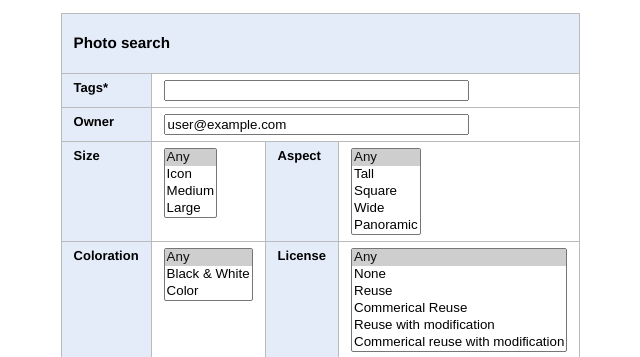
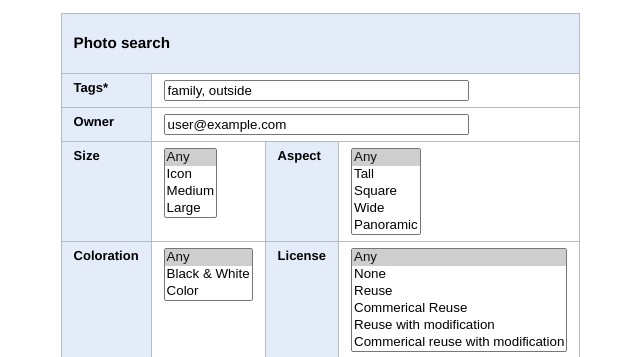
Before and after one commit to magiccoupons/advanced-search-demo, a Python web app: template templates/search.html in a window 1280 px wide. Shown: the top 357 px of the page, without its empty margins (320-960 px from the left). Run offline with Jinja, Linux system fonts and the light colour scheme; the template is opened without the code that fills it, so the values that code supplies are empty.

Commit message:
add default tags

```diff
--- a/templates/search.html
+++ b/templates/search.html
@@ -6,7 +6,7 @@
       <tr><th colspan=4><h3>Photo search</h3></th></tr>
       <tr>
         <th>Tags*</th>
-        <td colspan="3"><input name="tags" value="" size="35"></td>
+        <td colspan="3"><input name="tags" value="family, outside" size="35"></td>
       </tr>
       <tr>
         <th>Owner</th>
```
